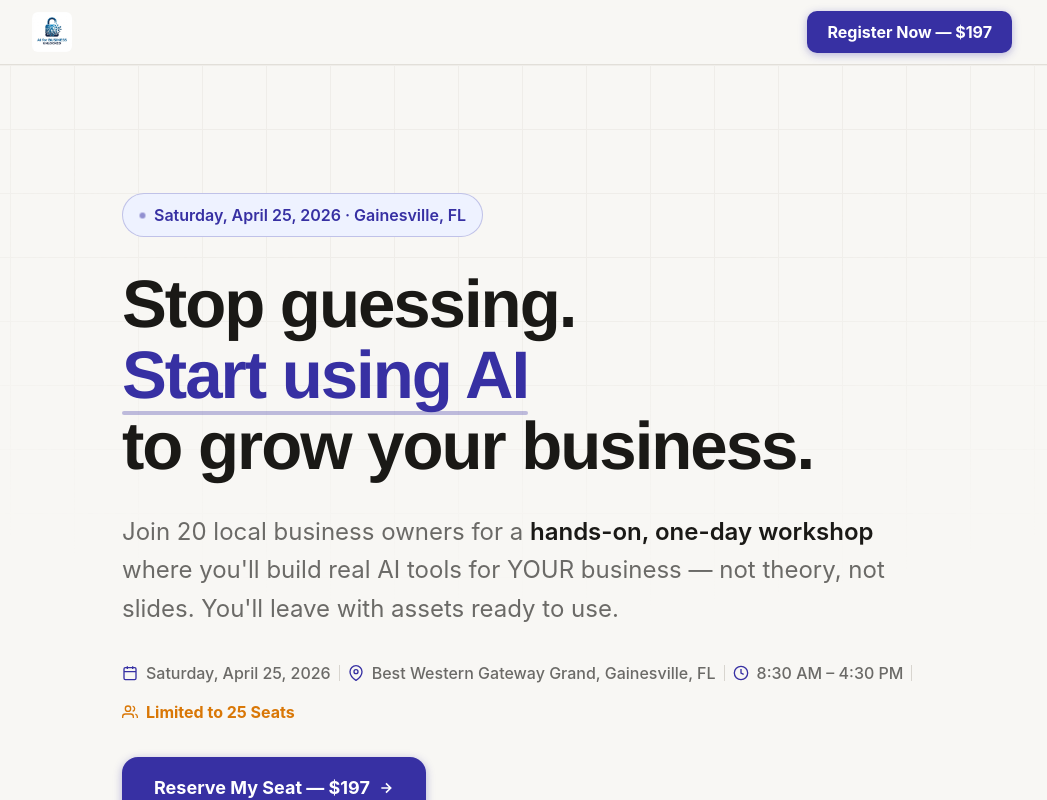
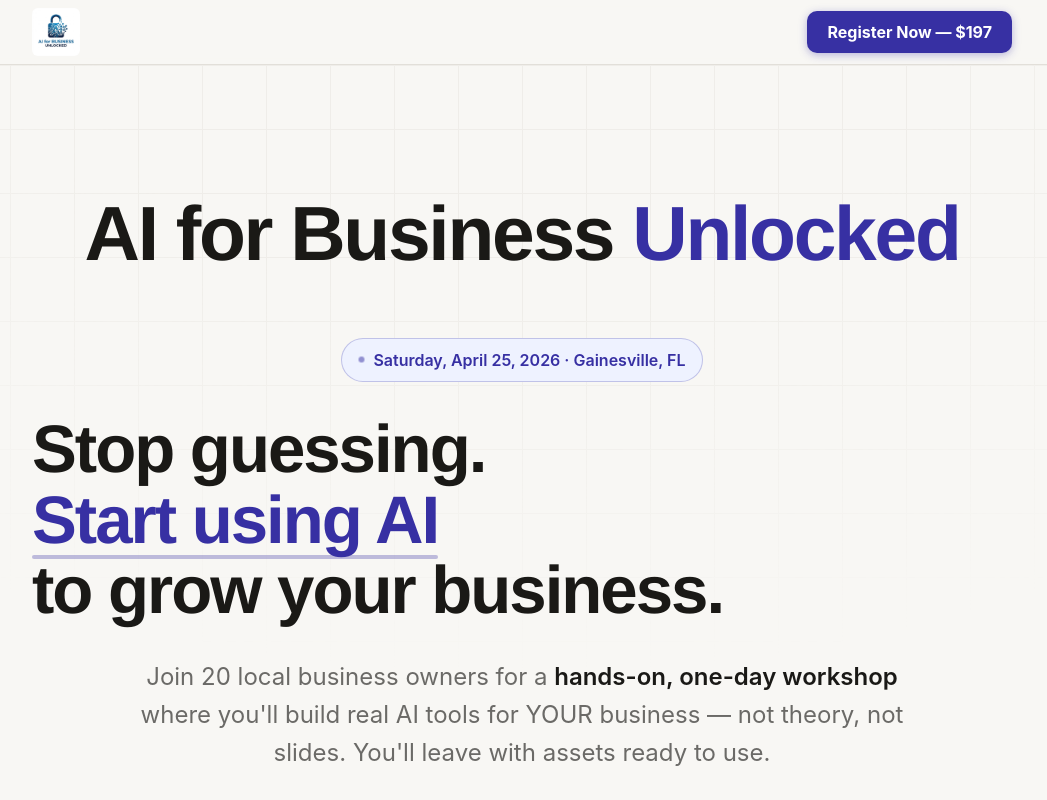
Before and after one commit to theFOXza/ai-business-unlocked, a Next.js app: page / in a window 1280 px wide. Shown: the top 800 px of the page, without its empty margins (118-1165 px from the left). Built offline with nearby package versions, Linux system fonts and the light colour scheme; a web font is replaced by a local one.

Commit message:
feat: enlarge navbar logo, add full-width title above hero

```diff
--- a/components/Hero.tsx
+++ b/components/Hero.tsx
@@ -5,18 +5,34 @@ export default function Hero() {
   return (
     <section className="hero" id="hero">
       <div className="hero-bg-grid" aria-hidden="true"></div>
-      <div className="container hero-inner">
-        <div className="event-badge reveal">
+      <div className="container hero-inner" style={{ alignItems: 'center', textAlign: 'center', maxWidth: '100%' }}>
+        <h1
+          className="reveal"
+          style={{
+            fontFamily: 'var(--font-display)',
+            fontSize: 'clamp(2.5rem, 6vw, 5rem)',
+            fontWeight: 900,
+            letterSpacing: '-0.03em',
+            lineHeight: 1.05,
+            color: 'var(--color-text)',
+            width: '100%',
+            marginBottom: 'var(--space-8)',
+          }}
+        >
+          AI for Business <span style={{ color: 'var(--color-primary)' }}>Unlocked</span>
+        </h1>
+
+        <div className="event-badge reveal reveal-delay-1">
           <span className="badge-dot"></span>
           <span>Saturday, April 25, 2026 · Gainesville, FL</span>
         </div>
 
-        <h1 className="hero-headline reveal reveal-delay-1">
+        <h2 className="hero-headline reveal reveal-delay-2" style={{ textAlign: 'left', alignSelf: 'flex-start' }}>
           Stop guessing.<br />
           <span className="headline-accent">Start using AI</span>
           <br />
           to grow your business.
-        </h1>
+        </h2>
 
         <p className="hero-sub reveal reveal-delay-2">
           Join 20 local business owners for a <strong>hands-on, one-day workshop</strong> where
--- a/components/Navbar.tsx
+++ b/components/Navbar.tsx
@@ -26,7 +26,7 @@ export default function Navbar() {
     <header className="header" id="header">
       <nav className="nav container">
         <Link href="#hero" className="logo" aria-label="AI for Business Unlocked home">
-          <img src="/logo.jpg" alt="AI for Business Unlocked" width={40} height={40} style={{ borderRadius: '6px' }} />
+          <img src="/logo.jpg" alt="AI for Business Unlocked" width={48} height={48} style={{ borderRadius: '6px' }} />
         </Link>
 
         <div className="nav-right">
```
